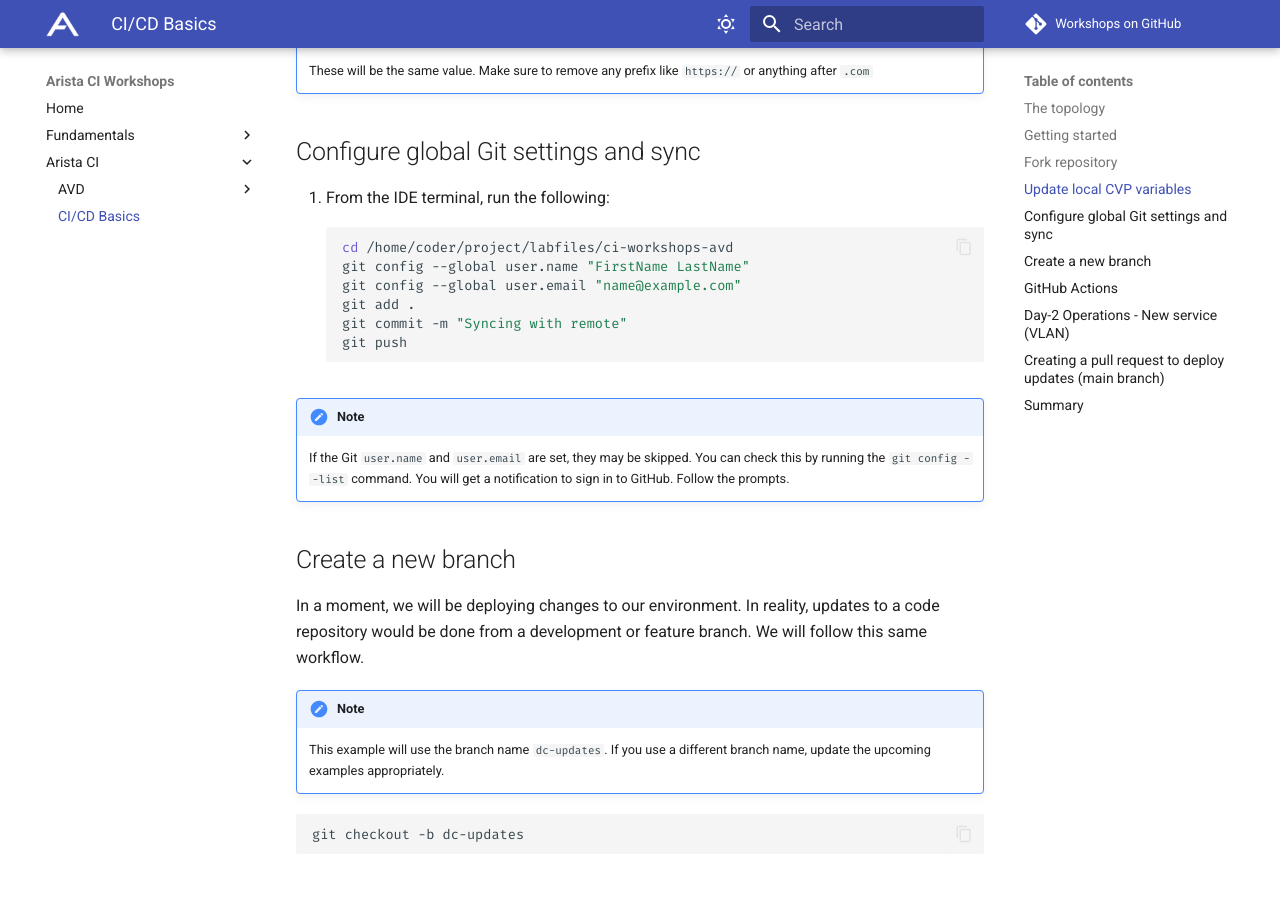
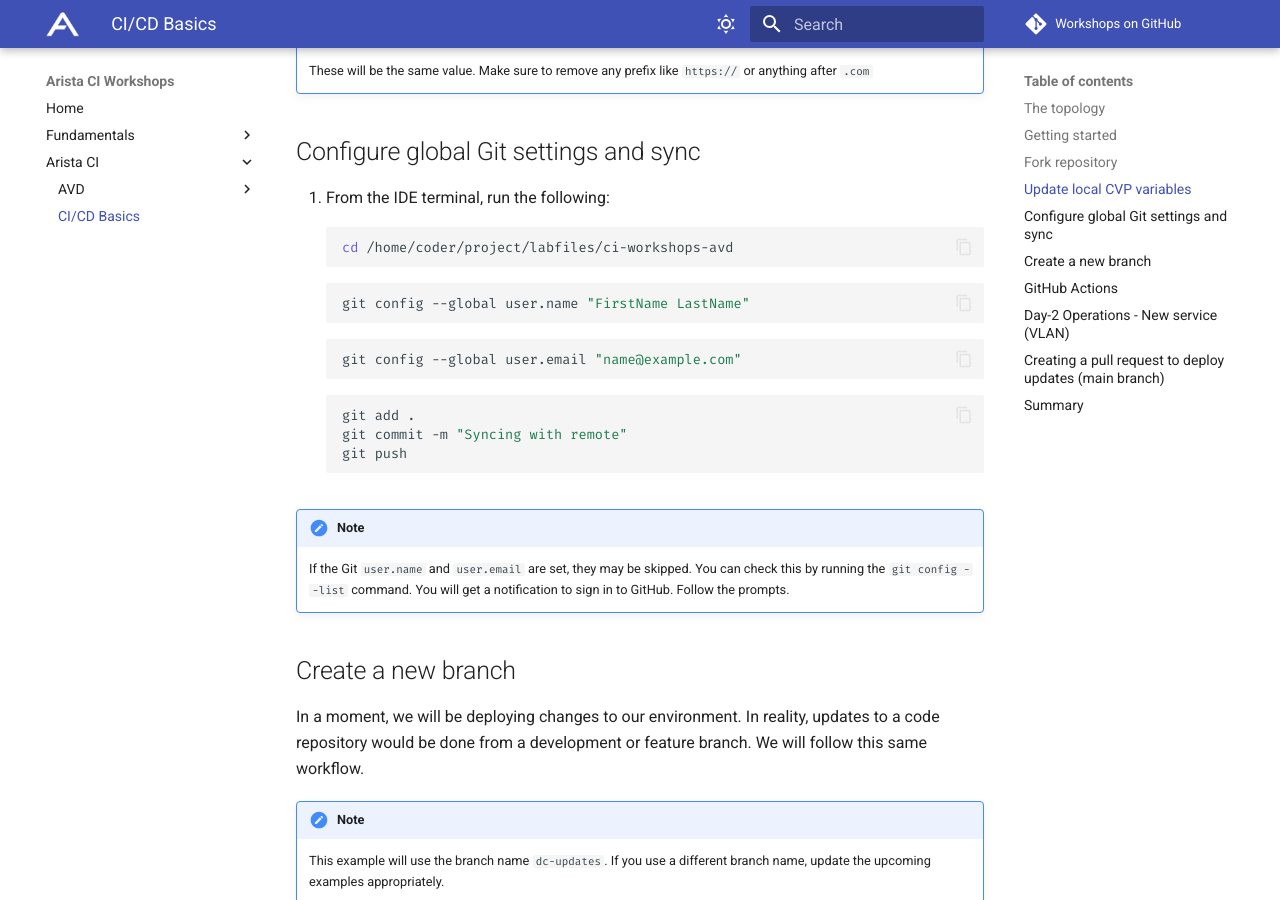
Before and after one commit to aristanetworks/avd-workshops, an MkDocs documentation site: the page built from workshops/cicd-basics.md, in a window 1280 px wide and 900 px high, scrolled down 5650 px. Built offline with MkDocs 1.6.1 and Material for MkDocs 9.7.7, drawn with Linux system fonts in a browser that asks for light colours; comment, search, counter and statistics services are not loaded.

Commit message:
updating command blocks for CICD portion

````diff
--- a/workshops/cicd-basics.md
+++ b/workshops/cicd-basics.md
@@ -145,8 +145,17 @@
 
     ```shell
     cd /home/coder/project/labfiles/ci-workshops-avd
+    ```
+
+    ```shell
     git config --global user.name "FirstName LastName"
+    ```
+
+    ```shell
     git config --global user.email "name@example.com"
+    ```
+
+    ```shell
     git add .
     git commit -m "Syncing with remote"
     git push
````
